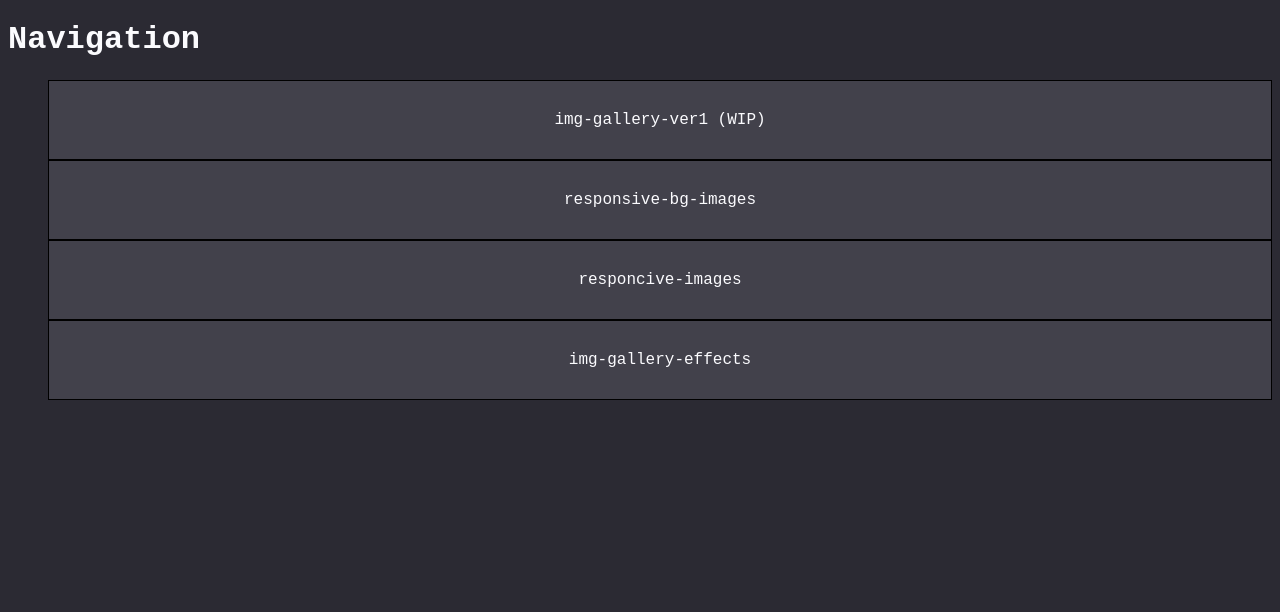
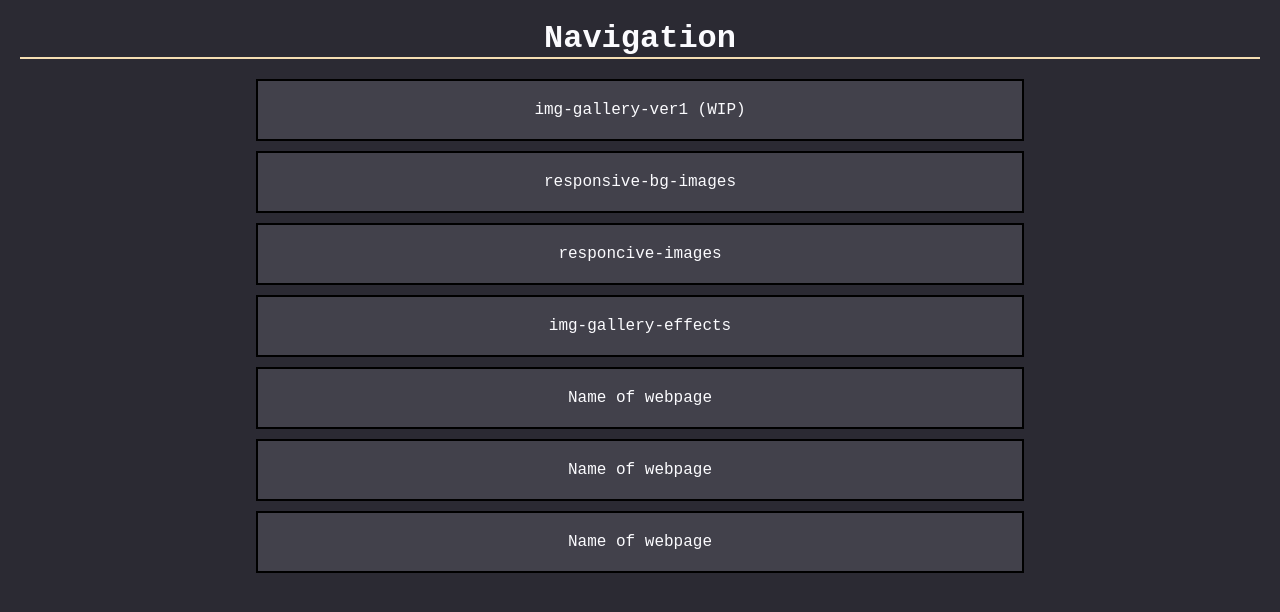
Before and after one commit to lawrenceet920/wad, a plain HTML site: page index.html in a window 1280 px wide. Drawn offline with Linux system fonts and the light colour scheme.

Commit message:
Updated nav page

```diff
--- a/index.html
+++ b/index.html
@@ -9,13 +9,19 @@
 <body>
     <h1>Navigation</h1>
     <ul>
-        <li><a href="img-gallery-ver1/index.html">img-gallery-ver1 (WIP)</a></dt>
+        <li><a href="img-gallery-ver1/index.html">img-gallery-ver1 (WIP)</a></li>
 
-        <li><a href="responsive-bg-images/index.html">responsive-bg-images</a></dt>
+        <li><a href="responsive-bg-images/index.html">responsive-bg-images</a></li>
 
-        <li><a href="responsive-images/index.html">responcive-images</a></dt>
+        <li><a href="responsive-images/index.html">responcive-images</a></li>
 
-        <li><a href="img-gallery-effects/index.html">img-gallery-effects</a></dt>
+        <li><a href="img-gallery-effects/index.html">img-gallery-effects</a></li>
+
+        <li><a href="Link">Name of webpage</a></li>
+
+        <li><a href="Link">Name of webpage</a></li>
+
+        <li><a href="Link">Name of webpage</a></li>
     </ul>
 </body>
 </html>
--- a/styles.css
+++ b/styles.css
@@ -1,3 +1,7 @@
+* {
+    margin: 0;
+    padding: 0;
+  }
 body {
     color: #a6a5ad;
     background-color: #2b2a33;
@@ -5,6 +9,9 @@ body {
 }
 h1 {
     color: #fbfbfe;
+    margin: 20px;
+    text-align: center;
+    border-bottom: wheat 2px solid;
 }
 
 a:link {
@@ -20,14 +27,12 @@ a {
     text-align: center;
     display: block;
     margin: 20px;
-    padding: 10px;
 }
 li {
-    border: 1px black solid;
+    margin: 10px 20% 10px 20%;
+    border: 2px black solid;
     list-style: none;
     background-color: #42414b;
-
-    text-align: center;
 }
 li:hover {
     background-color: #84828f;
```
